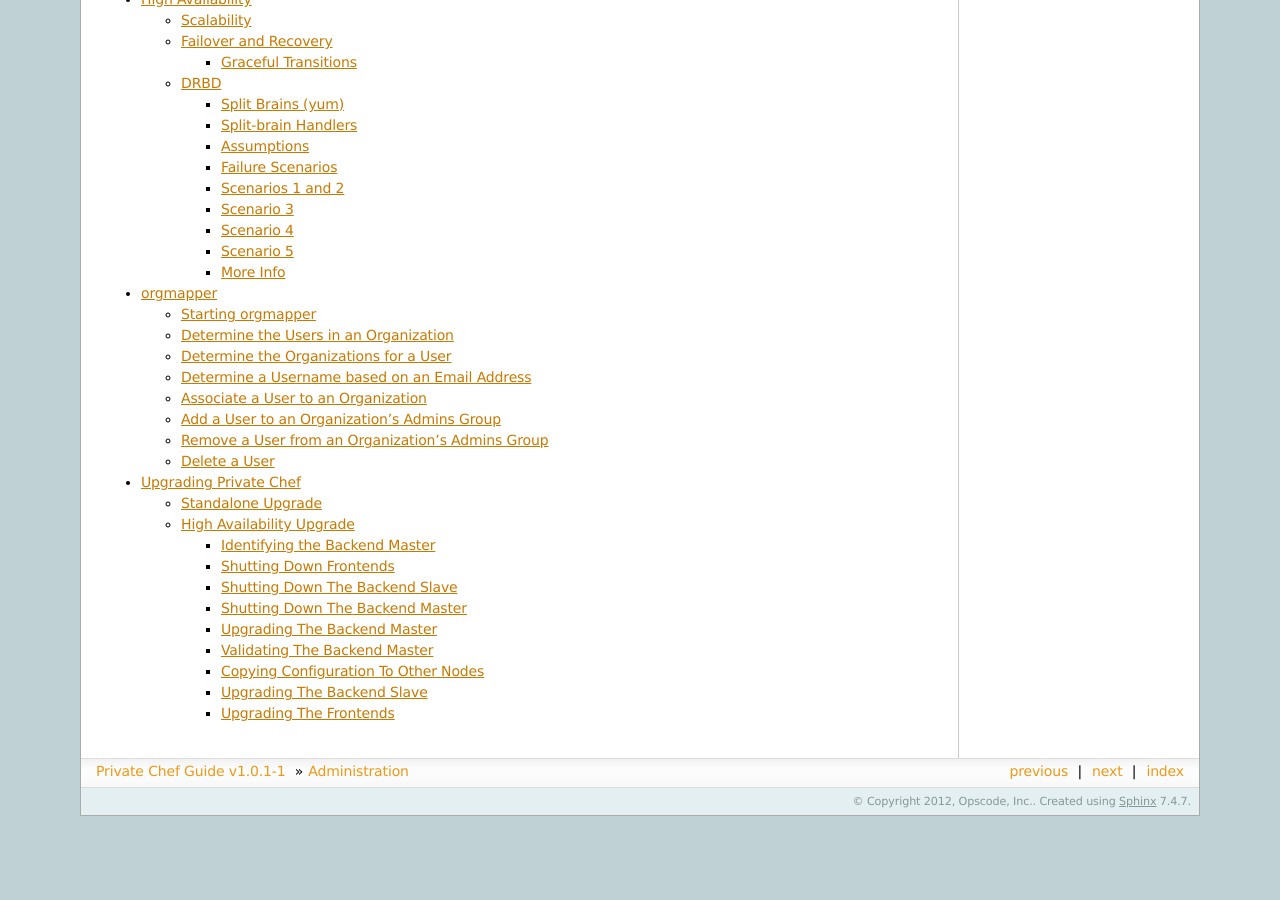
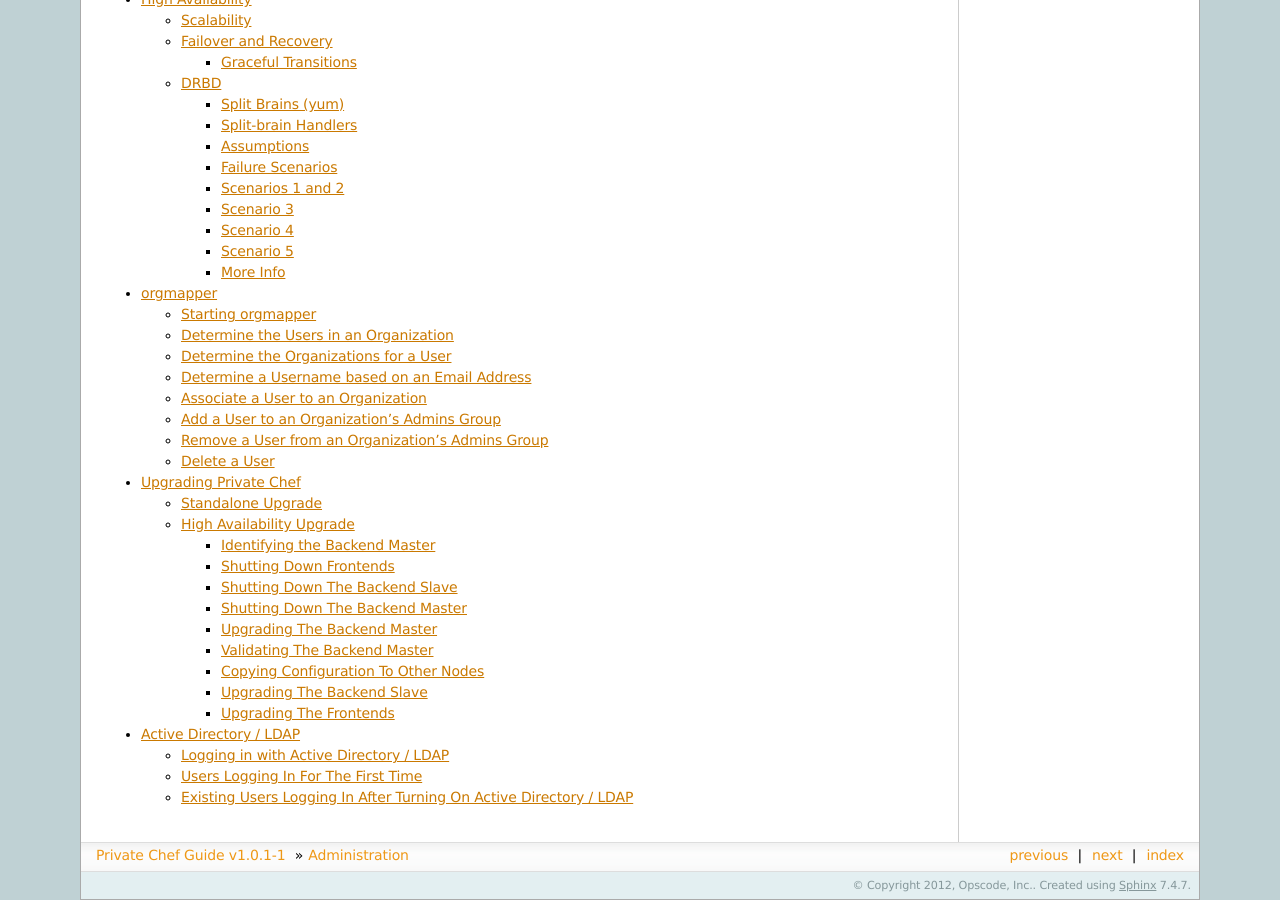
Before and after one commit to chef-boneyard/private-chef-administration, a Sphinx documentation site: the page built from source/administration.rst, in a window 1280 px wide and 900 px high, scrolled down 8194 px. Built offline with Sphinx 7.4.7, drawn with Linux system fonts in a browser that asks for light colours; before the commit the page ends 9010 px from its top, so only the background shows below that; some of the changed lines change nothing that is shown.

Commit message:
Add basic Active Directory / LDAP admin scenarios

```diff
--- a/source/administration.rst
+++ b/source/administration.rst
@@ -19,3 +19,4 @@
    administration/high_availability
    administration/org_mapper
    administration/upgrading
+   administration/ad_ldap
--- /dev/null
+++ b/source/administration/ad_ldap.rst
@@ -0,0 +1,39 @@
+.. index::
+  pair: configuration; private-chef.rb
+
+=======================
+Active Directory / LDAP
+=======================
+
+Private Chef supports Active Directory and LDAP authentication, allowing
+users to log in using their corporate credentials instead of having a separate
+Chef password.  To set this up, follow the instructions in the
+:doc:`Active Directory / LDAP Installation </installation/ad_ldap>` section of this guide.
+
+Logging in with Active Directory / LDAP
+---------------------------------------
+
+When Active Directory / LDAP is enabled, the login page will authenticate
+users using their Active Directory credentials.
+
+.. image:: ../images/ad_ldap_login.png
+  :alt: Logging in with Active Directory / LDAP
+
+Users Logging In For The First Time
+-----------------------------------
+
+Users who have never used Chef before simply log in with their Active Directory
+credentials, and Chef account is automatically created for them, populated with name and
+email information from Active Directory / LDAP.
+
+*Image: Created User*
+
+Existing Users Logging In After Turning On Active Directory / LDAP
+------------------------------------------------------------------
+
+If a user owned a Chef account with a username and password before Active Directory
+upgrade, Chef will notice this and ask them to enter the password for their old account.
+After which the account will be "linked" and the user will still be a member of all their
+organizations and retain all permissions.
+
+*Image: Link Account*
```
Also changed, not shown: source/images/ad_ldap_login.png (added).
